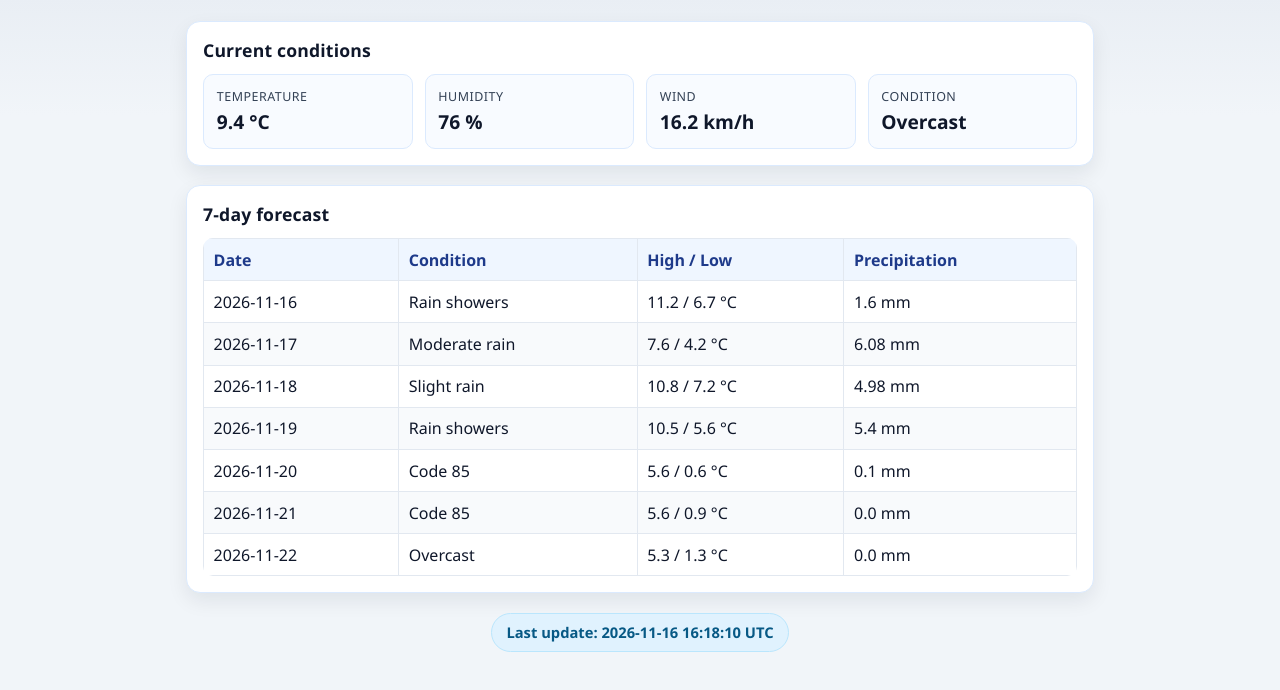
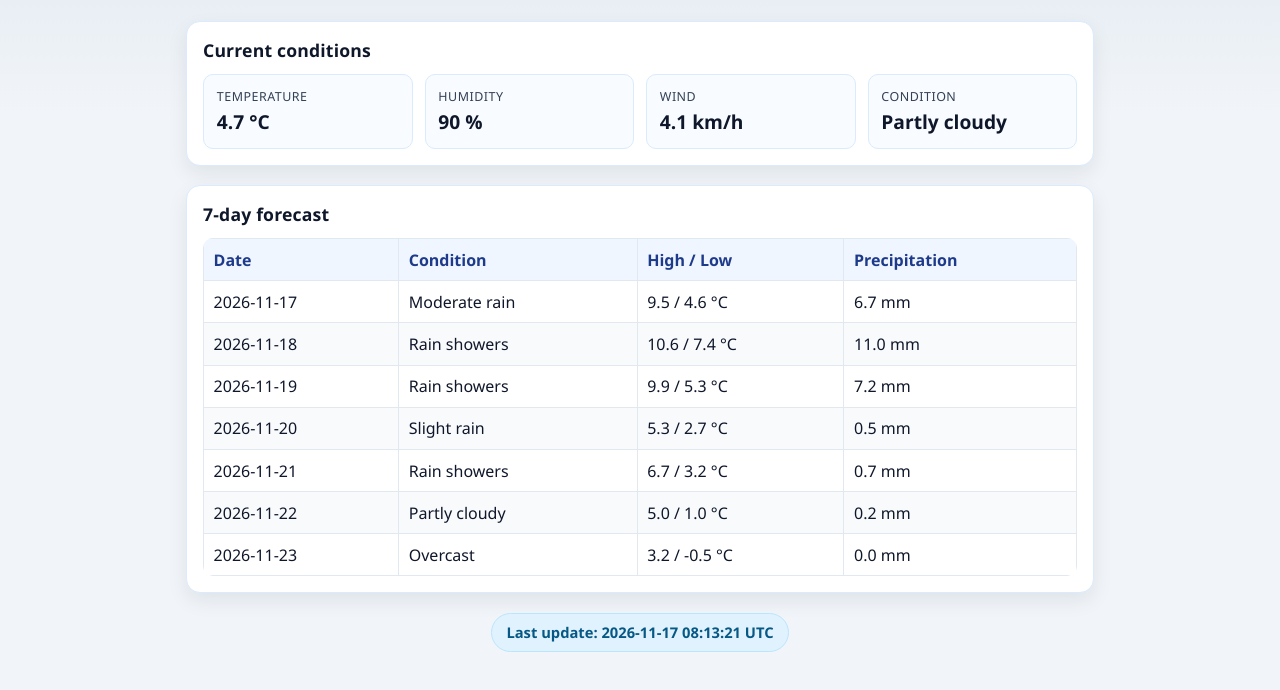
Before and after one commit to mustiego2001-commits/PRACA, a plain HTML site: page index.html in a window 1280 px wide. Shown: the part 104-794 px from the top of the page. Drawn offline with Linux system fonts and the light colour scheme.

Commit message:
chore: refresh weather dashboard data

```diff
--- a/index.html
+++ b/index.html
@@ -111,10 +111,10 @@
     <section class="panel">
       <h2>Current conditions</h2>
       <div class="cards">
-        <div class="card"><div class="label">Temperature</div><div class="value">9.4 °C</div></div>
-        <div class="card"><div class="label">Humidity</div><div class="value">76 %</div></div>
-        <div class="card"><div class="label">Wind</div><div class="value">16.2 km/h</div></div>
-        <div class="card"><div class="label">Condition</div><div class="value">Overcast</div></div>
+        <div class="card"><div class="label">Temperature</div><div class="value">4.7 °C</div></div>
+        <div class="card"><div class="label">Humidity</div><div class="value">90 %</div></div>
+        <div class="card"><div class="label">Wind</div><div class="value">4.1 km/h</div></div>
+        <div class="card"><div class="label">Condition</div><div class="value">Partly cloudy</div></div>
       </div>
     </section>
 
@@ -125,13 +125,13 @@
           <tr><th>Date</th><th>Condition</th><th>High / Low</th><th>Precipitation</th></tr>
         </thead>
         <tbody>
-          <tr><td>2026-11-16</td><td>Rain showers</td><td>11.2 / 6.7 °C</td><td>1.6 mm</td></tr><tr><td>2026-11-17</td><td>Moderate rain</td><td>7.6 / 4.2 °C</td><td>6.08 mm</td></tr><tr><td>2026-11-18</td><td>Slight rain</td><td>10.8 / 7.2 °C</td><td>4.98 mm</td></tr><tr><td>2026-11-19</td><td>Rain showers</td><td>10.5 / 5.6 °C</td><td>5.4 mm</td></tr><tr><td>2026-11-20</td><td>Code 85</td><td>5.6 / 0.6 °C</td><td>0.1 mm</td></tr><tr><td>2026-11-21</td><td>Code 85</td><td>5.6 / 0.9 °C</td><td>0.0 mm</td></tr><tr><td>2026-11-22</td><td>Overcast</td><td>5.3 / 1.3 °C</td><td>0.0 mm</td></tr>
+          <tr><td>2026-11-17</td><td>Moderate rain</td><td>9.5 / 4.6 °C</td><td>6.7 mm</td></tr><tr><td>2026-11-18</td><td>Rain showers</td><td>10.6 / 7.4 °C</td><td>11.0 mm</td></tr><tr><td>2026-11-19</td><td>Rain showers</td><td>9.9 / 5.3 °C</td><td>7.2 mm</td></tr><tr><td>2026-11-20</td><td>Slight rain</td><td>5.3 / 2.7 °C</td><td>0.5 mm</td></tr><tr><td>2026-11-21</td><td>Rain showers</td><td>6.7 / 3.2 °C</td><td>0.7 mm</td></tr><tr><td>2026-11-22</td><td>Partly cloudy</td><td>5.0 / 1.0 °C</td><td>0.2 mm</td></tr><tr><td>2026-11-23</td><td>Overcast</td><td>3.2 / -0.5 °C</td><td>0.0 mm</td></tr>
         </tbody>
       </table>
     </section>
 
     <footer class="timestamp-wrap">
-      <div class="timestamp">Last update: 2026-11-16 16:18:10 UTC</div>
+      <div class="timestamp">Last update: 2026-11-17 08:13:21 UTC</div>
     </footer>
   </main>
 </body>
```
